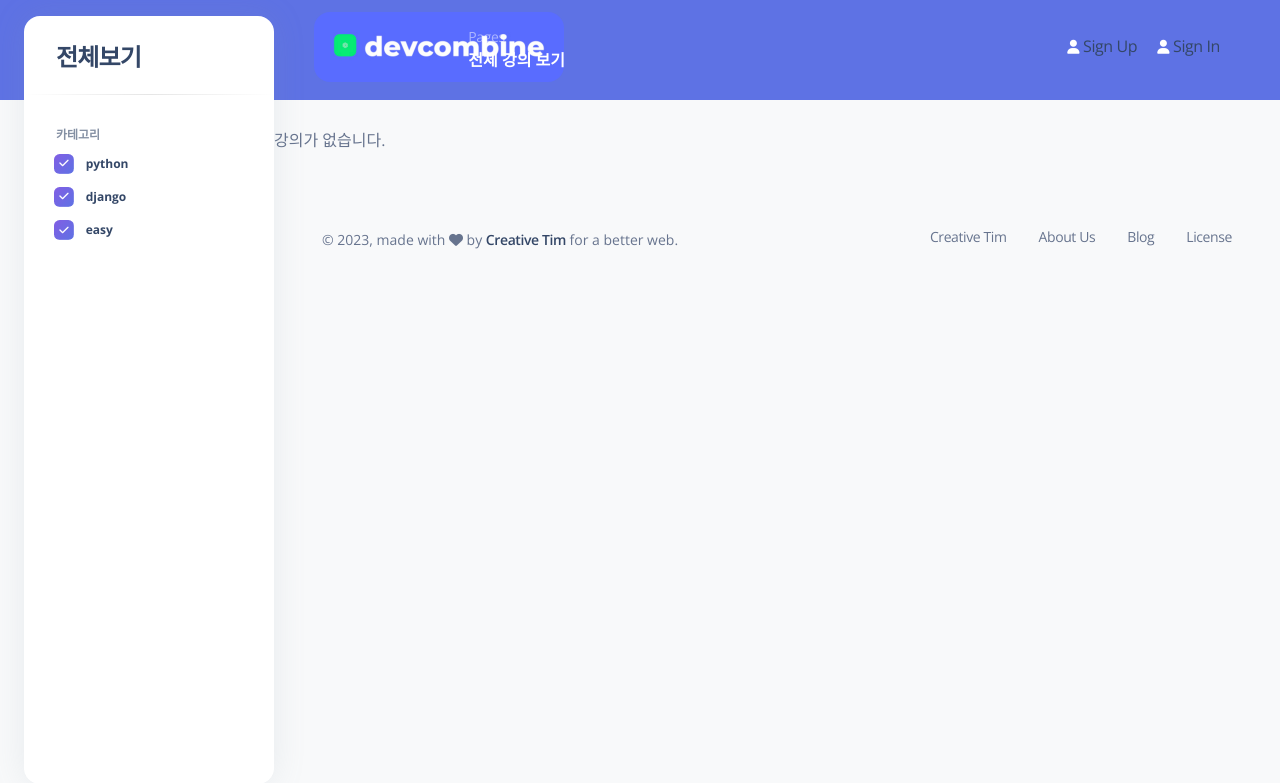
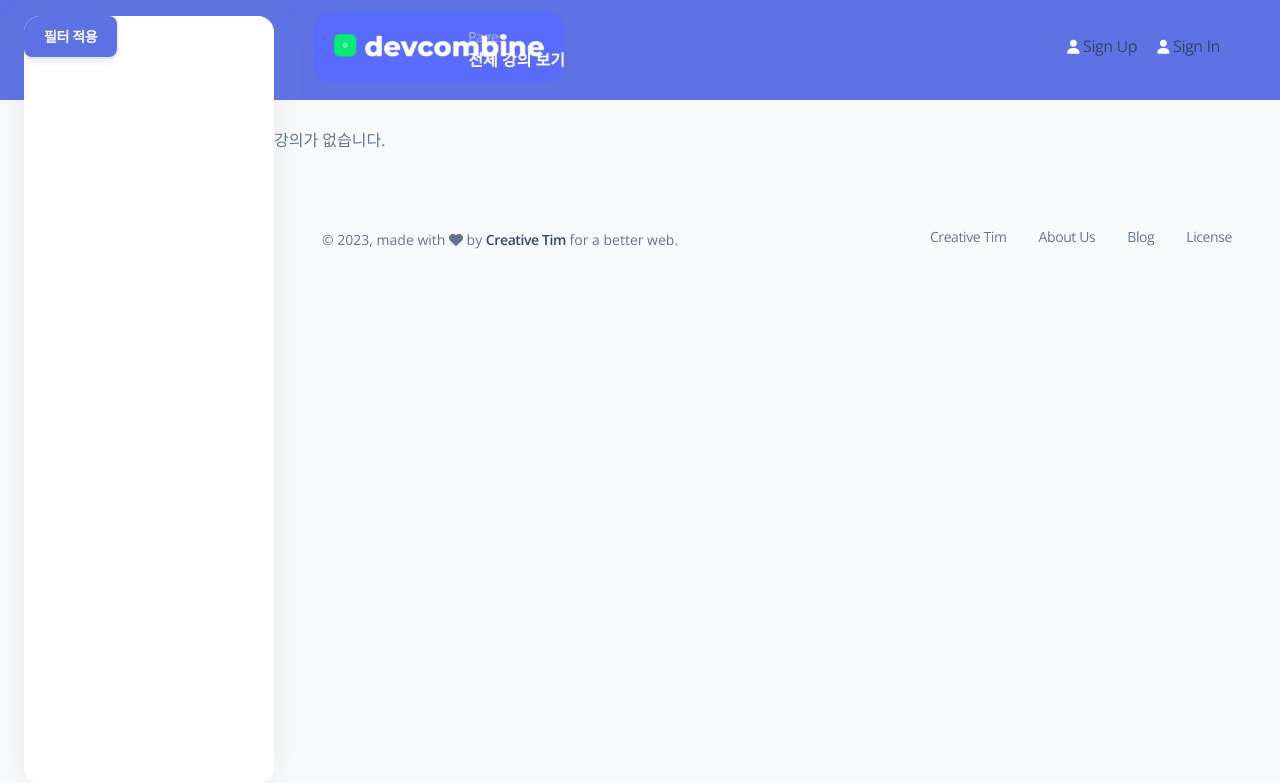
Before and after one commit to ujeongoh/devcombine, a Django app: page /courses/ in a window 1280 px wide. Shown: the top 783 px of the page. Run offline with Django 4.2, Linux system fonts and the light colour scheme; data that the repository does not hold is empty; parts of the project's set-up code (start-up, migrations or seed data) failed here and were passed over; some libraries are stand-ins or nearby versions.

Commit message:
feat : 코스 전체 보기 페이지에서 Tag 기준 필터링 기능 개발

```diff
--- a/courses/views.py
+++ b/courses/views.py
@@ -18,18 +18,19 @@ def total_course(request):
     """
     전체 코스 조회, 필터링 기능
     """
-    # TODO :: Tag 기준 필터링 기능 개발 필요
+    selected_tag_ids = request.GET.getlist('tags')
+    selected_tags = [int(tag_id) for tag_id in selected_tag_ids]
+    if selected_tags:
+        total_course = Course.objects.filter(tags__id__in=selected_tags).distinct()
+    else:
+        total_course = Course.objects.all()
 
-    course_info_list = []
-
-    total_course = Course.objects.all()[:10]  # 임시로 10개만
-
-    for course in total_course:
-        course_info = model_to_dict(course)  # 객체 import
-        course_info_list.append(course_info)
+    all_tags = Tag.objects.all()[:10] #todo::몇개를 하는게 좋을까요?
 
     context = {
-        'total_course': course_info_list
+        'total_course': total_course,
+        'all_tags': all_tags,
+        'selected_tags': selected_tags,
     }
 
     return render(request, 'courses/index.html', context)
--- a/templates/sidebar.html
+++ b/templates/sidebar.html
@@ -1,111 +1,13 @@
-<!--
-====================================
-* Side Bar
-====================================
-* filter 추가 예정
--->
-
 {% load static %}
 <div class="min-height-100 bg-primary position-absolute w-100"></div>
     <aside class="sidenav bg-white navbar navbar-vertical navbar-expand-xs border-0 border-radius-xl my-3 fixed-start ms-4 " id="sidenav-main">
-    <div class="sidenav-header">
-        <div class="navbar-brand m-0" >
-        <h4>전체보기</h4>
+<form method="get" action="{% url 'courses:total_course' %}">
+    {% for tag in all_tags %}
+        <div class="form-check" style="margin-left: 30px">
+            <input class="form-check-input" type="checkbox" name="tags" value="{{ tag.id }}" id="tag{{ tag.id }}" {% if tag.id in selected_tags %}checked{% endif %}>
+            <label class="custom-control-label" for="tag{{ tag.id }}">{{ tag.name }}</label>
         </div>
-    </div>
-    <hr class="horizontal dark mt-0">
-    <div class="collapse navbar-collapse  w-auto " id="sidenav-collapse-main">
-        <ul class="navbar-nav">
-            <li class="nav-item mt-3">
-            <h6 class="ps-4 ms-2 text-uppercase text-xs font-weight-bolder opacity-6">카테고리</h6>
-            </li>
-            {% comment %} <li class="nav-item">
-                <a class="nav-link active" href="./pages/dashboard.html">
-                <div class="icon icon-shape icon-sm border-radius-md text-center me-2 d-flex align-items-center justify-content-center">
-                    <i class="ni ni-tv-2 text-primary text-sm opacity-10"></i>
-                </div>
-                <span class="nav-link-text ms-1">Dashboard</span>
-                </a>
-            </li>
-            <li class="nav-item">
-                <a class="nav-link " href="./pages/tables.html">
-                <div class="icon icon-shape icon-sm border-radius-md text-center me-2 d-flex align-items-center justify-content-center">
-                    <i class="ni ni-calendar-grid-58 text-warning text-sm opacity-10"></i>
-                </div>
-                <span class="nav-link-text ms-1">Tables</span>
-            </a>
-            </li>
-            <li class="nav-item">
-            <a class="nav-link " href="./pages/billing.html">
-                <div class="icon icon-shape icon-sm border-radius-md text-center me-2 d-flex align-items-center justify-content-center">
-                <i class="ni ni-credit-card text-success text-sm opacity-10"></i>
-                </div>
-                <span class="nav-link-text ms-1">Billing</span>
-            </a>
-            </li>
-            <li class="nav-item">
-            <a class="nav-link " href="./pages/virtual-reality.html">
-                <div class="icon icon-shape icon-sm border-radius-md text-center me-2 d-flex align-items-center justify-content-center">
-                <i class="ni ni-app text-info text-sm opacity-10"></i>
-                </div>
-                <span class="nav-link-text ms-1">Virtual Reality</span>
-            </a>
-
-            </li> {% endcomment %}
-
-            <div class="form-check" style="margin-left: 30px">
-                <input class="form-check-input" type="checkbox" value="" id="fcustomCheck1" checked="">
-                <label class="custom-control-label" for="customCheck1">python</label>
-            </div>
-
-            <div class="form-check" style="margin-left: 30px">
-                <input class="form-check-input" type="checkbox" value="" id="fcustomCheck1" checked="">
-                <label class="custom-control-label" for="customCheck1">django</label>
-            </div>
-
-            <div class="form-check" style="margin-left: 30px">
-                <input class="form-check-input" type="checkbox" value="" id="fcustomCheck1" checked="">
-                <label class="custom-control-label" for="customCheck1">easy</label>
-            </div>
-
-            <li class="nav-item d-xl-none ps-3 d-flex align-items-center">
-                <a href="javascript:;" class="nav-link text-white p-0" >
-                <div class="sidenav-toggler-inner">
-                    <i class="sidenav-toggler-line bg-white"></i>
-                    <i class="sidenav-toggler-line bg-white"></i>
-                    <i class="sidenav-toggler-line bg-white"></i>
-                </div>
-                </a>
-            </li>
-        <!--
-        <li class="nav-item mt-3">
-            <h6 class="ps-4 ms-2 text-uppercase text-xs font-weight-bolder opacity-6">Account pages</h6>
-        </li>
-        <li class="nav-item">
-            <a class="nav-link " href="./pages/profile.html">
-            <div class="icon icon-shape icon-sm border-radius-md text-center me-2 d-flex align-items-center justify-content-center">
-                <i class="ni ni-single-02 text-dark text-sm opacity-10"></i>
-            </div>
-            <span class="nav-link-text ms-1">Profile</span>
-            </a>
-        </li>
-        <li class="nav-item">
-            <a class="nav-link " href="./pages/sign-in.html">
-            <div class="icon icon-shape icon-sm border-radius-md text-center me-2 d-flex align-items-center justify-content-center">
-                <i class="ni ni-single-copy-04 text-warning text-sm opacity-10"></i>
-            </div>
-            <span class="nav-link-text ms-1">Sign In</span>
-            </a>
-        </li>
-        <li class="nav-item">
-            <a class="nav-link " href="./pages/sign-up.html">
-            <div class="icon icon-shape icon-sm border-radius-md text-center me-2 d-flex align-items-center justify-content-center">
-                <i class="ni ni-collection text-info text-sm opacity-10"></i>
-            </div>
-            <span class="nav-link-text ms-1">Sign Up</span>
-            </a>
-        </li>
-        -->
-        </ul>
-    </div>
+    {% endfor %}
+    <button type="submit" class="btn btn-primary">필터 적용</button>
+</form>
     </aside>
```
